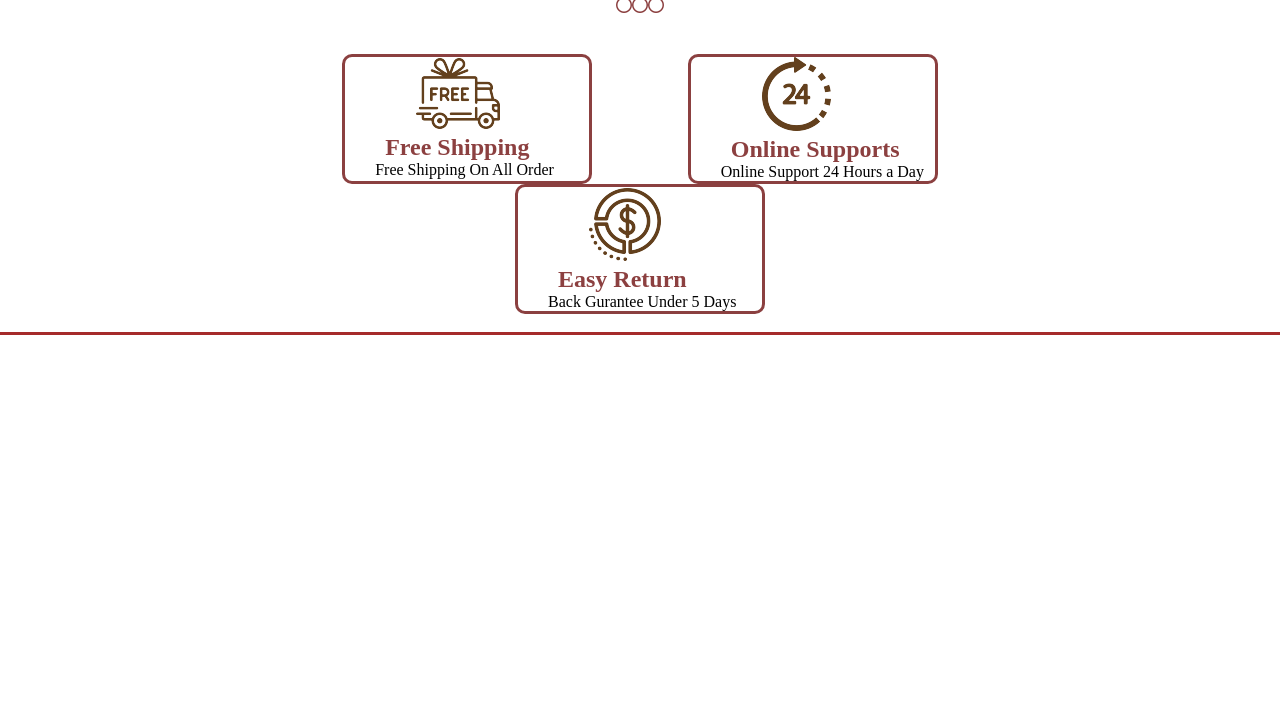
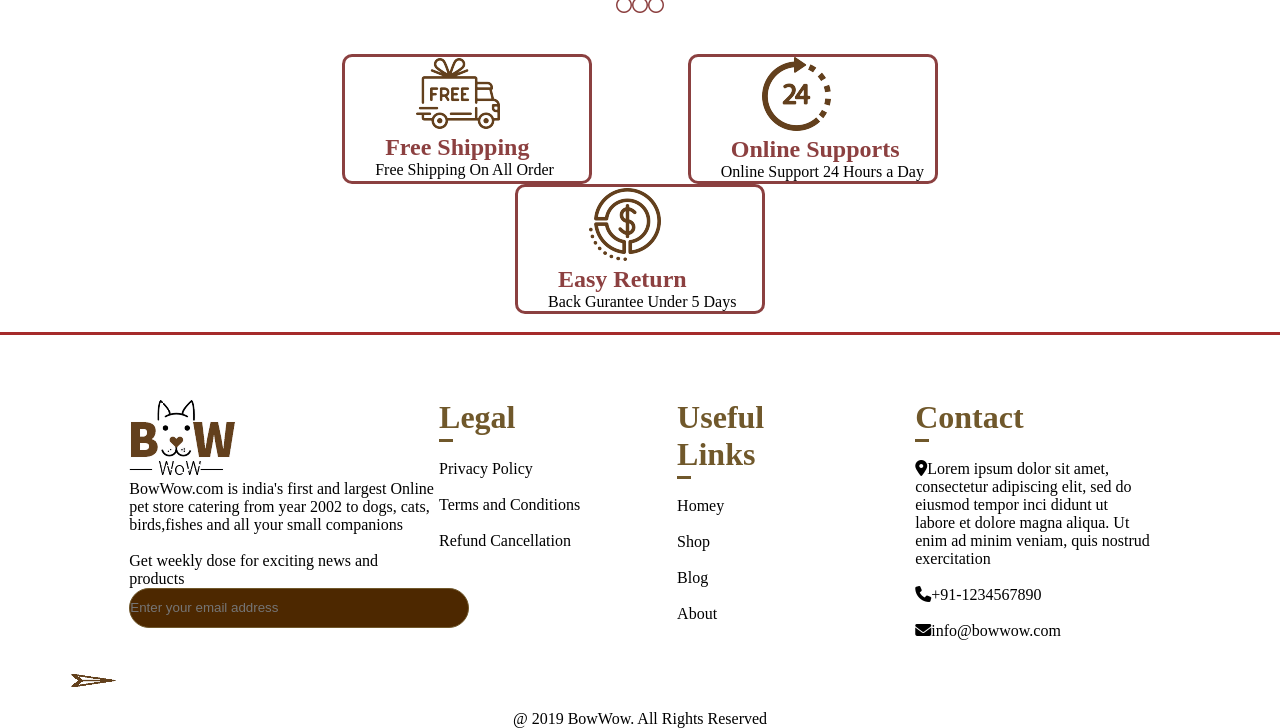
Before and after one commit to usamahassankhan/Dog-wow-project-task2, a plain HTML site: page index.html in a window 1280 px wide. Shown: the part 3394-4122 px from the top of the page. Before the commit the page ends 3729 px from the top, so only its background shows below. Drawn offline with Linux system fonts and the light colour scheme.

Commit message:
evening work done

```diff
--- a/index.html
+++ b/index.html
@@ -268,5 +268,57 @@ Is your dog easily distracted? Does he spend your entire walk lunging at...
 </section>
 <br>
 <div style="width: 100% ;background-color: brown;height: 3px;;"></div>
+<footer>
+  <div class="footer">
+    <div class="fr1">
+      <img src="images/icon.png">
+      <p>BowWow.com is india's first and largest Online pet store catering from year
+         2002 to dogs, cats, birds,fishes and all your small companions</p>
+         <br>
+         <p>Get weekly dose for exciting news and products</p>
+         <input type="text" placeholder="Enter your email address"> <img class="arrow" src="images/send1.png"></input>
+
+    </div>
+    <div class="fr2">
+      <h1>Legal</h1>
+      <br>
+      <p>Privacy Policy</p>
+      <br>
+      <p>Terms and Conditions</p>
+      <br>
+      <p>Refund Cancellation</p>
+    </div>
+
+    <div class="fr3">
+      <h1>Useful Links</h1>
+      <br>
+      <p>Homey</p>
+      <br>
+      <p>Shop</p>
+      <br>
+      <p>Blog</p>
+      <br>
+      <p>
+        About
+      </p>
+    </div>
+
+    <div class="fr4">
+      <h1>Contact</h1>
+      <br>
+      <p> <i id="footer-item-i" class="fa fa-map-marker" aria-hidden="true"></i>Lorem ipsum dolor sit amet, consectetur adipiscing elit, sed do eiusmod tempor inci
+        didunt ut labore et dolore magna aliqua. Ut enim ad minim veniam, quis nostrud exercitation</p>
+      <br>
+      <p> <i id="footer-item-i" class="fa fa-phone" aria-hidden="true"></i>+91-1234567890</p>
+      <br>
+      <p><i id="footer-item-i" class="fa fa-envelope" aria-hidden="true"></i>info@bowwow.com</p>
+      <br>
+
+    </div>
+  </div>
+</footer>
+
+<br>
+<p style="text-align: center;">@ 2019 BowWow. All Rights Reserved</p>
 </body>
-</html>
+</ht
--- a/style.css
+++ b/style.css
@@ -406,3 +406,62 @@ ul>li>a{
 .dbox p{
     margin-left: 30px;;
 }
+.footer{
+    display: flex;
+    justify-content: space-around;
+    margin-left: 10%;
+    margin-right: 10%;;
+    margin-top: 5%;;
+}
+.fr1{
+    width:30%;
+
+}
+.fr2{
+    width:23%;
+
+}
+.fr3{
+    width:23%;
+
+}
+.fr4{
+    width:23%;
+
+}
+
+.fr1 input{
+    background-color: #4d2800;
+    width:340px;
+    height: 40px;
+    border-radius: 20px;
+    border: 1px solid rgb(112, 88, 43);
+
+}
+.arrow {
+    margin-left: -60px;
+
+    width:50px;
+    height:50px;
+    margin-top:10px;
+    padding-top: 35px;
+
+}
+.fr2 h1{
+    border-bottom:3px solid rgb(112, 88, 43);
+    padding-bottom:3px;
+    width:6%;
+    color:rgb(112, 88, 43);
+}
+.fr3 h1{
+    border-bottom:3px solid rgb(112, 88, 43);
+    padding-bottom:3px;
+    width:6%;
+    color:rgb(112, 88, 43);
+}
+.fr4 h1{
+    border-bottom:3px solid rgb(112, 88, 43);
+    padding-bottom:3px;
+    width:6%;
+    color:rgb(112, 88, 43);
+}
```
